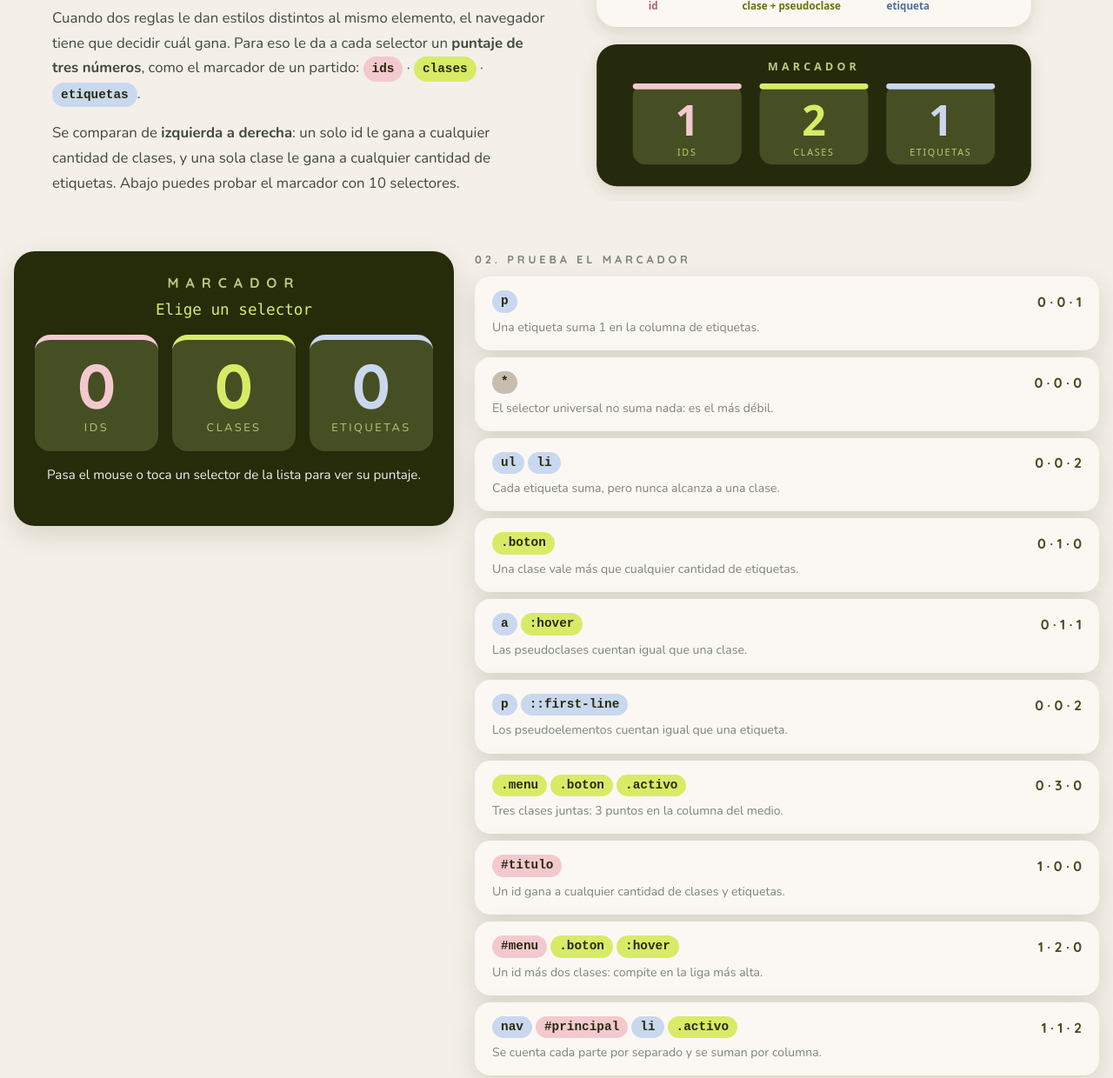
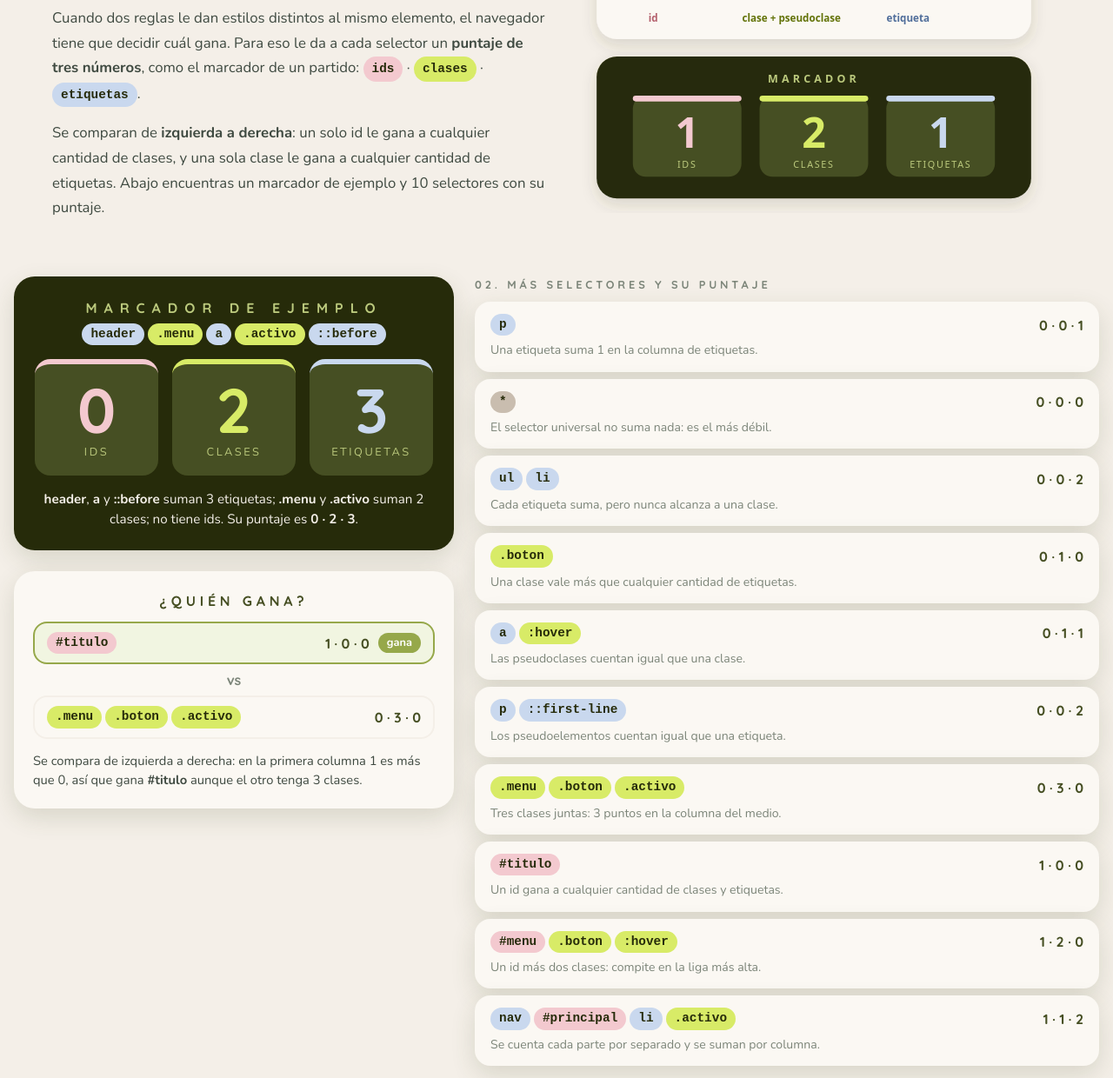
Before and after one commit to nicv25/miprimeraflexbox, a plain HTML site: page especificidad/index.html in a window 1280 px wide. Shown: the part 676-1916 px from the top of the page at 87% size. Drawn offline with nearby package versions, Linux system fonts and the light colour scheme.

Commit message:
dejo estatico el marcador de especificidad, quito animaciones y agrego ejemplo de quien gana

```diff
--- a/especificidad/index.html
+++ b/especificidad/index.html
@@ -66,8 +66,8 @@
                     de un partido: <span class="ficha ficha-id">ids</span> · <span class="ficha ficha-clase">clases</span>
                     · <span class="ficha ficha-etiqueta">etiquetas</span>.</p>
                 <p>Se comparan de <strong>izquierda a derecha</strong>: un solo id le gana a cualquier cantidad de
-                    clases, y una sola clase le gana a cualquier cantidad de etiquetas. Abajo puedes probar el
-                    marcador con 10 selectores.</p>
+                    clases, y una sola clase le gana a cualquier cantidad de etiquetas. Abajo encuentras un
+                    marcador de ejemplo y 10 selectores con su puntaje.</p>
             </div>
             <div class="col d-block d-md-none d-xl-block">
                 <img src="img/como-se-lee.svg" class="imagen"
@@ -75,91 +75,114 @@
             </div>
         </section>
 
-        <!-- 3. MARCADOR: tablero (izquierda) + selectores para probar (derecha) -->
+        <!-- 3. MARCADOR: tablero con un ejemplo (izquierda) + más selectores (derecha) -->
         <section class="row g-4 px-1 pb-5">
-            <!-- La columna del tablero se queda pegada arriba mientras bajas por la lista (position: sticky) -->
-            <div class="col-12 col-xl-5 tablero-columna">
-                <div class="tablero" aria-live="polite">
-                    <p class="tablero-titulo">MARCADOR</p>
-                    <code class="tablero-selector" id="selectorActual">Elige un selector</code>
+            <div class="col-12 col-xl-5">
+                <div class="tablero">
+                    <p class="tablero-titulo">MARCADOR DE EJEMPLO</p>
+                    <p class="tablero-selector">
+                        <span class="ficha ficha-etiqueta">header</span>
+                        <span class="ficha ficha-clase">.menu</span>
+                        <span class="ficha ficha-etiqueta">a</span><span class="ficha ficha-clase">.activo</span><span
+                            class="ficha ficha-etiqueta">::before</span>
+                    </p>
                     <div class="row g-2 g-md-3">
                         <div class="col-4">
                             <div class="columna columna-id">
-                                <span class="numero" id="numeroId">0</span>
+                                <span class="numero">0</span>
                                 <span class="columna-nombre">ids</span>
                             </div>
                         </div>
                         <div class="col-4">
                             <div class="columna columna-clase">
-                                <span class="numero" id="numeroClase">0</span>
+                                <span class="numero">2</span>
                                 <span class="columna-nombre">clases</span>
                             </div>
                         </div>
                         <div class="col-4">
                             <div class="columna columna-etiqueta">
-                                <span class="numero" id="numeroEtiqueta">0</span>
+                                <span class="numero">3</span>
                                 <span class="columna-nombre">etiquetas</span>
                             </div>
                         </div>
                     </div>
-                    <p class="tablero-texto" id="textoActual">Pasa el mouse o toca un selector de la lista para ver
-                        su puntaje.</p>
+                    <p class="tablero-texto"><strong>header</strong>, <strong>a</strong> y <strong>::before</strong>
+                        suman 3 etiquetas; <strong>.menu</strong> y <strong>.activo</strong> suman 2 clases; no tiene
+                        ids. Su puntaje es <strong>0 · 2 · 3</strong>.</p>
+                </div>
+
+                <!-- Ejemplo de comparación: dos selectores y el que gana -->
+                <div class="duelo mt-4">
+                    <p class="duelo-titulo">¿QUIÉN GANA?</p>
+                    <div class="duelo-fila duelo-ganador">
+                        <span class="ficha ficha-id">#titulo</span>
+                        <span class="duelo-puntos">1 · 0 · 0</span>
+                        <span class="duelo-sello">gana</span>
+                    </div>
+                    <p class="duelo-vs">vs</p>
+                    <div class="duelo-fila">
+                        <span class="d-flex flex-wrap gap-1"><span class="ficha ficha-clase">.menu</span><span
+                                class="ficha ficha-clase">.boton</span><span class="ficha ficha-clase">.activo</span></span>
+                        <span class="duelo-puntos">0 · 3 · 0</span>
+                    </div>
+                    <p class="duelo-texto">Se compara de izquierda a derecha: en la primera columna 1 es más que 0,
+                        así que gana <strong>#titulo</strong> aunque el otro tenga 3 clases.</p>
                 </div>
             </div>
 
             <div class="col-12 col-xl-7">
-                <span class="etiqueta">02. PRUEBA EL MARCADOR</span>
+                <span class="etiqueta">02. MÁS SELECTORES Y SU PUNTAJE</span>
                 <div class="lista d-flex flex-column gap-2">
-                    <button type="button" class="fila" data-selector="p" data-id="0" data-clase="0" data-etiqueta="1">
+                    <div class="fila">
                         <span class="fila-fichas"><span class="ficha ficha-etiqueta">p</span></span>
                         <span class="fila-puntos">0 · 0 · 1</span>
                         <span class="fila-texto">Una etiqueta suma 1 en la columna de etiquetas.</span>
-                    </button>
-                    <button type="button" class="fila" data-selector="*" data-id="0" data-clase="0" data-etiqueta="0">
+                    </div>
+                    <div class="fila">
                         <span class="fila-fichas"><span class="ficha ficha-universal">*</span></span>
                         <span class="fila-puntos">0 · 0 · 0</span>
                         <span class="fila-texto">El selector universal no suma nada: es el más débil.</span>
-                    </button>
-                    <button type="button" class="fila" data-selector="ul li" data-id="0" data-clase="0" data-etiqueta="2">
+                    </div>
+                    <div class="fila">
                         <span class="fila-fichas"><span class="ficha ficha-etiqueta">ul</span><span class="ficha ficha-etiqueta">li</span></span>
                         <span class="fila-puntos">0 · 0 · 2</span>
                         <span class="fila-texto">Cada etiqueta suma, pero nunca alcanza a una clase.</span>
-                    </button>
-                    <button type="button" class="fila" data-selector=".boton" data-id="0" data-clase="1" data-etiqueta="0">
+                    </div>
+                    <div class="fila">
                         <span class="fila-fichas"><span class="ficha ficha-clase">.boton</span></span>
                         <span class="fila-puntos">0 · 1 · 0</span>
                         <span class="fila-texto">Una clase vale más que cualquier cantidad de etiquetas.</span>
-                    </button>
-                    <button type="button" class="fila" data-selector="a:hover" data-id="0" data-clase="1" data-etiqueta="1">
+                    </div>
+                    <div class="fila">
                         <span class="fila-fichas"><span class="ficha ficha-etiqueta">a</span><span class="ficha ficha-clase">:hover</span></span>
                         <span class="fila-puntos">0 · 1 · 1</span>
                         <span class="fila-texto">Las pseudoclases cuentan igual que una clase.</span>
-                    </button>
-                    <button type="button" class="fila" data-selector="p::first-line" data-id="0" data-clase="0" data-etiqueta="2">
+                    </div>
+                    <div class="fila">
                         <span class="fila-fichas"><span class="ficha ficha-etiqueta">p</span><span class="ficha ficha-etiqueta">::first-line</span></span>
                         <span class="fila-puntos">0 · 0 · 2</span>
                         <span class="fila-texto">Los pseudoelementos cuentan igual que una etiqueta.</span>
-                    </button>
-                    <button type="button" class="fila" data-selector=".menu .boton.activo" data-id="0" data-clase="3" data-etiqueta="0">
+                    </div>
+                    <div class="fila">
                         <span class="fila-fichas"><span class="ficha ficha-clase">.menu</span><span class="ficha ficha-clase">.boton</span><span class="ficha ficha-clase">.activo</span></span>
                         <span class="fila-puntos">0 · 3 · 0</span>
                         <span class="fila-texto">Tres clases juntas: 3 puntos en la columna del medio.</span>
-                    </button>
-                    <button type="button" class="fila" data-selector="#titulo" data-id="1" data-clase="0" data-etiqueta="0">
+                    </div>
+                    <div class="fila">
                         <span class="fila-fichas"><span class="ficha ficha-id">#titulo</span></span>
                         <span class="fila-puntos">1 · 0 · 0</span>
                         <span class="fila-texto">Un id gana a cualquier cantidad de clases y etiquetas.</span>
-                    </button>
-                    <button type="button" class="fila" data-selector="#menu .boton:hover" data-id="1" data-clase="2" data-etiqueta="0">
+                    </div>
+                    <div class="fila">
                         <span class="fila-fichas"><span class="ficha ficha-id">#menu</span><span class="ficha ficha-clase">.boton</span><span class="ficha ficha-clase">:hover</span></span>
                         <span class="fila-puntos">1 · 2 · 0</span>
                         <span class="fila-texto">Un id más dos clases: compite en la liga más alta.</span>
-                    </button>
-                    <button type="button" class="fila" data-selector="nav#principal li.activo" data-id="1" data-clase="1" data-etiqueta="2">
+                    </div>
+                    <div class="fila">
                         <span class="fila-fichas"><span class="ficha ficha-etiqueta">nav</span><span class="ficha ficha-id">#principal</span><span class="ficha ficha-etiqueta">li</span><span class="ficha ficha-clase">.activo</span></span>
                         <span class="fila-puntos">1 · 1 · 2</span>
                         <span class="fila-texto">Se cuenta cada parte por separado y se suman por columna.</span>
-                    </button>
+                    </div>
                 </div>
             </div>
         </section>
@@ -212,8 +235,6 @@
     <script src="https://cdn.jsdelivr.net/npm/bootstrap@5.3.8/dist/js/bootstrap.bundle.min.js"
         integrity="sha384-FKyoEForCGlyvwx9Hj09JcYn3nv7wiPVlz7YYwJrWVcXK/BmnVDxM+D2scQbITxI"
         crossorigin="anonymous"></script>
-    <!-- Nuestro JavaScript: pasa el puntaje de cada selector al marcador -->
-    <script src="marcador.js"></script>
 </body>
 
 </html>
--- a/especificidad/style.css
+++ b/especificidad/style.css
@@ -9,7 +9,7 @@
    2. Banner
    3. Presentación
    4. Fichas de colores (ids, clases, etiquetas)
-   5. Tablero del marcador
+   5. Tablero del marcador y tarjeta "¿Quién gana?"
    6. Lista de selectores
    7. Reglas del juego
    8. Responsive
@@ -135,14 +135,6 @@ h3 {
 
 /* ---------- 5. TABLERO DEL MARCADOR ---------- */
 
-/* La columna se queda visible mientras bajas por la lista */
-.tablero-columna {
-    position: sticky;
-    top: 8px;
-    z-index: 2;
-    align-self: flex-start;
-}
-
 .tablero {
     padding: 24px;
     border-radius: var(--radio);
@@ -161,10 +153,11 @@ h3 {
 }
 
 .tablero-selector {
-    display: block;
+    display: flex;
+    flex-wrap: wrap;
+    justify-content: center;
+    gap: 4px;
     margin-bottom: 16px;
-    font-size: 1.1rem;
-    color: var(--lima);
 }
 
 .columna {
@@ -205,9 +198,72 @@ h3 {
 }
 
 
+/* Tarjeta "¿Quién gana?" debajo del tablero */
+.duelo {
+    padding: 22px;
+    border-radius: var(--radio);
+    background-color: var(--crema);
+    box-shadow: var(--sombra);
+}
+
+.duelo-titulo {
+    margin: 0 0 12px;
+    font-family: 'Quicksand', sans-serif;
+    font-weight: 700;
+    letter-spacing: .3em;
+    text-align: center;
+    color: var(--oliva-oscuro);
+}
+
+.duelo-fila {
+    display: flex;
+    align-items: center;
+    gap: 10px;
+    padding: 10px 14px;
+    border: 2px solid var(--marfil);
+    border-radius: 16px;
+}
+
+/* El ganador se marca con borde oliva y fondo verde claro */
+.duelo-ganador {
+    border-color: var(--oliva);
+    background-color: #F1F5E1;
+}
+
+.duelo-puntos {
+    margin-left: auto;
+    white-space: nowrap;
+    font-family: 'Quicksand', sans-serif;
+    font-weight: 700;
+    color: var(--oliva-oscuro);
+}
+
+.duelo-sello {
+    padding: 2px 10px;
+    border-radius: 999px;
+    background-color: var(--oliva);
+    font-size: .8rem;
+    font-weight: 700;
+    color: #fff;
+}
+
+.duelo-vs {
+    margin: 6px 0;
+    font-family: 'Quicksand', sans-serif;
+    font-weight: 700;
+    text-align: center;
+    color: var(--texto-suave);
+}
+
+.duelo-texto {
+    margin: 14px 0 0;
+    font-size: .92rem;
+}
+
+
 /* ---------- 6. LISTA DE SELECTORES ---------- */
 
-/* Cada fila es un botón: así funciona con mouse, teclado y toque */
+/* Cada fila es una tarjeta con el selector, su puntaje y una explicación */
 .fila {
     display: grid;
     grid-template-columns: 1fr auto;
@@ -215,13 +271,9 @@ h3 {
     align-items: center;
     width: 100%;
     padding: 14px 18px;
-    border: 2px solid transparent;
     border-radius: 18px;
     background-color: var(--crema);
     box-shadow: var(--sombra);
-    text-align: left;
-    color: var(--texto);
-    transition: transform .2s, border-color .2s, background-color .2s;
 }
 
 .fila-fichas {
@@ -231,6 +283,7 @@ h3 {
 }
 
 .fila-puntos {
+    white-space: nowrap;
     font-family: 'Quicksand', sans-serif;
     font-weight: 700;
     color: var(--oliva-oscuro);
@@ -241,15 +294,6 @@ h3 {
     grid-column: 1 / -1;
     font-size: .88rem;
     color: var(--texto-suave);
-}
-
-.fila:hover,
-.fila:focus-visible,
-.fila.activa {
-    transform: translateX(6px);
-    border-color: var(--oliva);
-    background-color: #F1F5E1;
-    outline: none;
 }
 
 
@@ -314,16 +358,7 @@ h3 {
     }
 
     .tablero {
-        padding: 12px;
-    }
-
-    .tablero-selector {
-        margin-bottom: 8px;
-    }
-
-    .tablero-texto {
-        display: none;
-        /* en celular la explicación ya se lee en la fila */
+        padding: 16px;
     }
 
     .columna {
```
Also changed, not shown: especificidad/marcador.js (deleted, +0 -32 lines).
